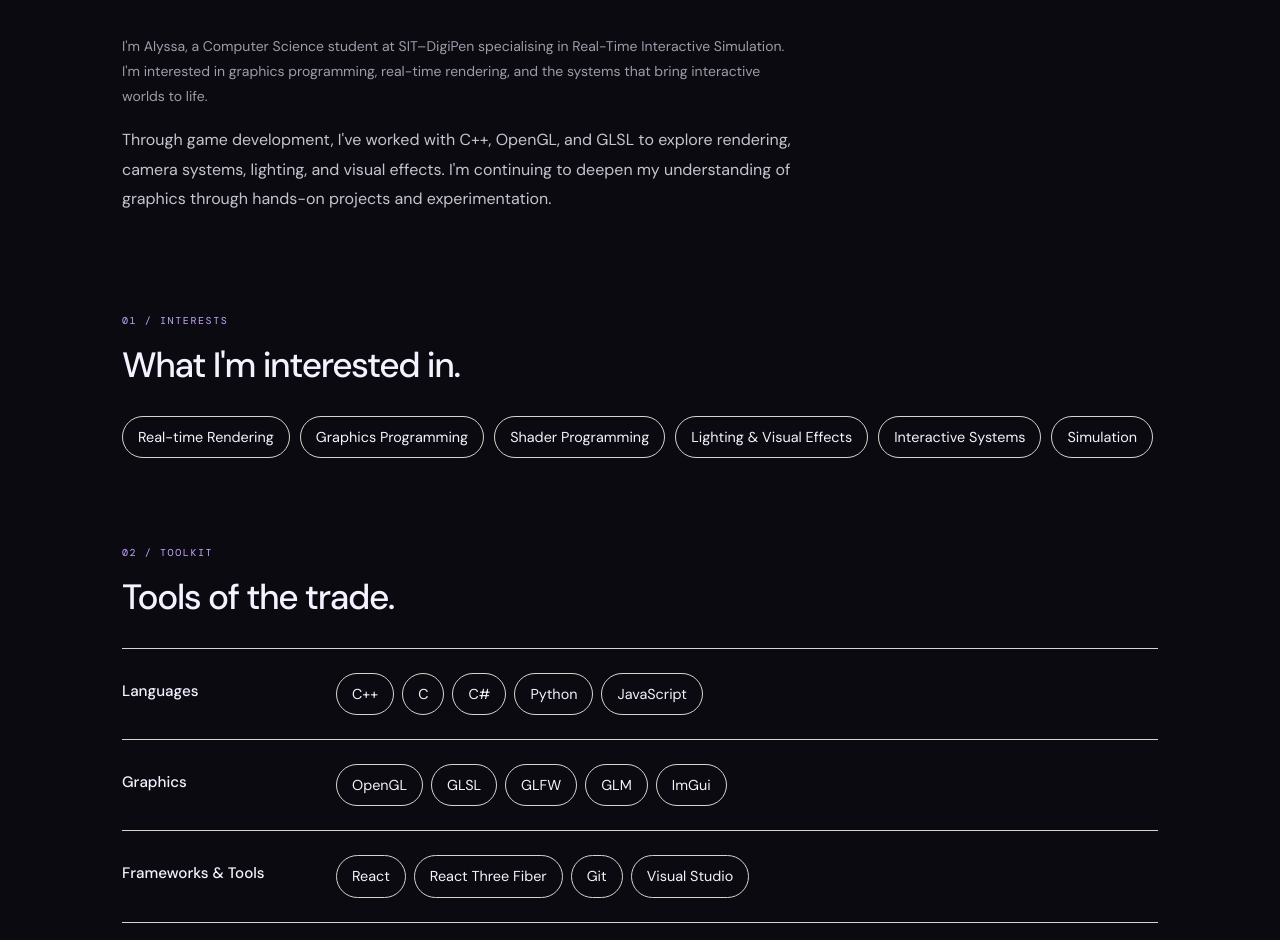
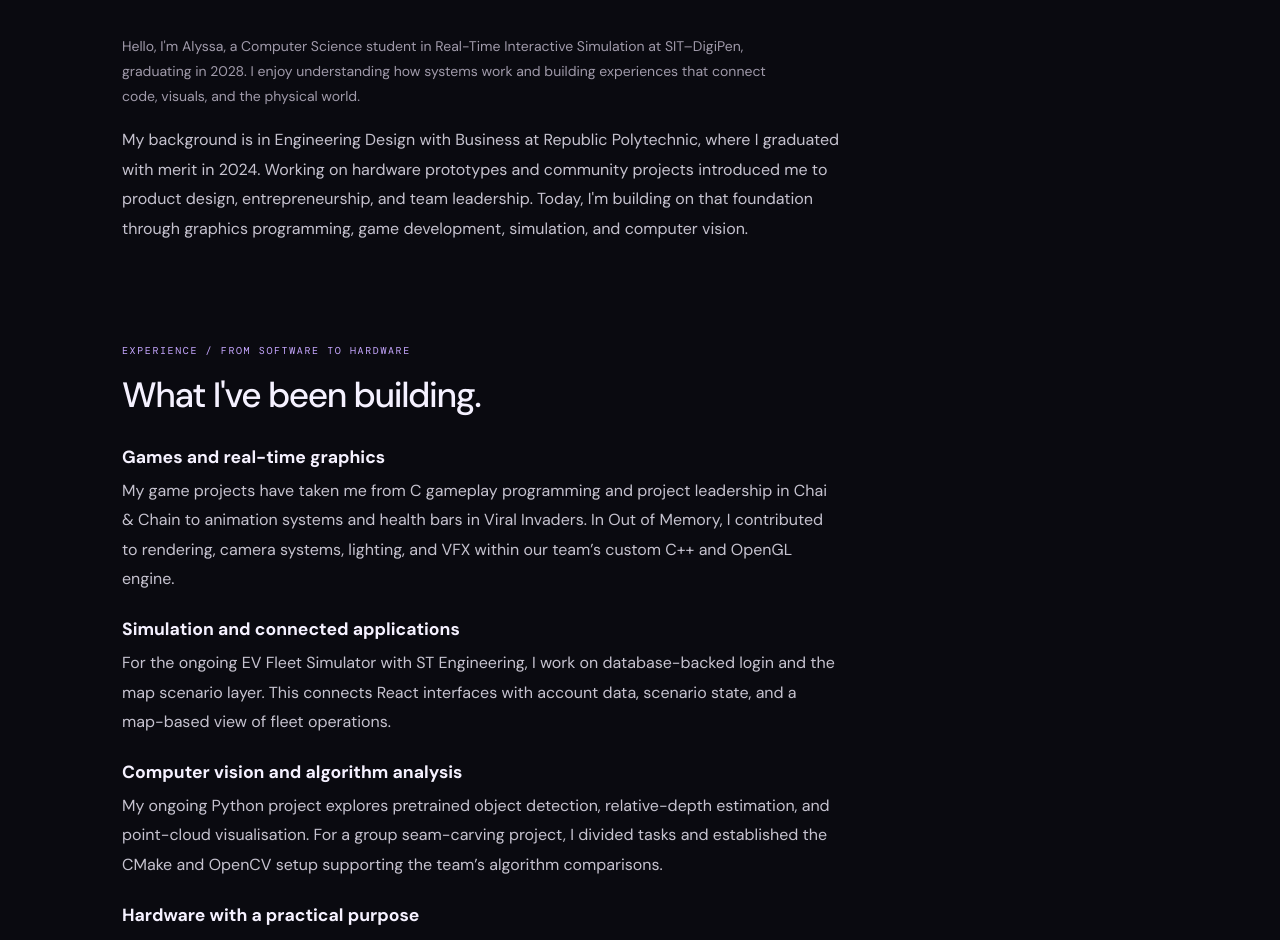
Before and after one commit to alyssa-alejandro/my-portfolio, a React (Vite) app: page /about in a window 1280 px wide. Shown: the part 340-1280 px from the top of the page. Built offline with nearby package versions, Linux system fonts and the light colour scheme.

Commit message:
updated about page

```diff
--- a/src/index.css
+++ b/src/index.css
@@ -2235,3 +2235,7 @@ button {
   .project-facts { grid-template-columns: 1fr; }
   .media-placeholder { padding: 20px; }
 }
+
+.about-experience-list { display: grid; gap: 24px; margin: 24px 0; }
+.about-experience-list h3 { margin: 0 0 8px; font-size: 1.1rem; }
+.about-experience-list .about-description { margin: 0; }
--- a/src/pages/About.tsx
+++ b/src/pages/About.tsx
@@ -1,35 +1,24 @@
+import { Link } from 'react-router-dom';
 
 const interests = [
-  "Real-time Rendering",
-  "Graphics Programming",
-  "Shader Programming",
-  "Lighting & Visual Effects",
-  "Interactive Systems",
-  "Simulation",
+  'Graphics & Real-Time Rendering', 'Game Development', 'Computer Vision',
+  'Simulation & Visualisation', 'Embedded Systems & IoT', 'Product Design',
 ];
 
 const toolkit = [
-  {
-    category: "Languages",
-    skills: ["C++", "C", "C#", "Python", "JavaScript"],
-  },
-  {
-    category: "Graphics",
-    skills: ["OpenGL", "GLSL", "GLFW", "GLM", "ImGui"],
-  },
-  {
-    category: "Frameworks & Tools",
-    skills: [
-      "React",
-      "React Three Fiber",
-      "Git",
-      "Visual Studio",
-    ],
-  },
-  {
-    category: "Design & Hardware",
-    skills: ["Fusion 360", "Arduino", "Raspberry Pi"],
-  },
+  { category: 'Languages', skills: ['C++', 'C', 'C#', 'Python', 'JavaScript'] },
+  { category: 'Graphics & Games', skills: ['OpenGL', 'GLSL', 'GLFW', 'GLM', 'ImGui', 'DigiPen Game Frameworks'] },
+  { category: 'Web & Data', skills: ['React', 'Leaflet', 'Node.js', 'PostgreSQL', 'Vite'] },
+  { category: 'Computer Vision', skills: ['OpenCV', 'YOLO', 'OpenVINO', 'Depth Anything V2', 'Open3D', 'NumPy'] },
+  { category: 'Build & Development', skills: ['CMake', 'vcpkg', 'Git', 'Visual Studio'] },
+  { category: 'Design & Hardware', skills: ['Fusion 360', 'Arduino UNO', 'Raspberry Pi', 'ThingSpeak'] },
+];
+
+const experience = [
+  { title: 'Games and real-time graphics', text: 'My game projects have taken me from C gameplay programming and project leadership in Chai & Chain to animation systems and health bars in Viral Invaders. In Out of Memory, I contributed to rendering, camera systems, lighting, and VFX within our team’s custom C++ and OpenGL engine.' },
+  { title: 'Simulation and connected applications', text: 'For the ongoing EV Fleet Simulator with ST Engineering, I work on database-backed login and the map scenario layer. This connects React interfaces with account data, scenario state, and a map-based view of fleet operations.' },
+  { title: 'Computer vision and algorithm analysis', text: 'My ongoing Python project explores pretrained object detection, relative-depth estimation, and point-cloud visualisation. For a group seam-carving project, I divided tasks and established the CMake and OpenCV setup supporting the team’s algorithm comparisons.' },
+  { title: 'Hardware with a practical purpose', text: 'During the Entrepreneurship Immersion Programme, I developed CPRex, a CPR monitoring and feedback practice prototype for a startup, using Arduino UNO, C, and Fusion 360. For my Smart Community Cabinet FYP, I led a five-member team and contributed to the database, hardware, and electronic lock for an IoT food-sharing prototype.' },
 ];
 
 const education = [
@@ -53,7 +42,7 @@ const awards = [
   {
     year: "4 SEMESTERS",
     title: "Director's Roll of Honour",
-    detail: "Recognised among the top 10% of the cohort.",
+    detail: "Awarded for four consecutive semesters at Republic Polytechnic.",
   },
   {
     year: "AY2022",
@@ -71,6 +60,8 @@ const awards = [
     year: "AY2023",
     title: "M.A.D. Service-Learning Leader Award",
   },
+  { year: 'RP', title: 'Engineering in Community Award' },
+  { year: 'TOP 10', title: 'iDare Competition Finalist', detail: 'Republic Polytechnic entrepreneurship competition.' },
 ];
 
 export default function About() {
@@ -85,23 +76,36 @@ export default function About() {
         </h1>
 
         <p className="page-intro">
-          I'm Alyssa, a Computer Science student at SIT–DigiPen
-          specialising in Real-Time Interactive Simulation.
-          I'm interested in graphics programming, real-time
-          rendering, and the systems that bring interactive
-          worlds to life.
+          Hello, I'm Alyssa, a Computer Science student in Real-Time
+          Interactive Simulation at SIT–DigiPen, graduating in 2028.
+          I enjoy understanding how systems work and building experiences
+          that connect code, visuals, and the physical world.
         </p>
-
         <p className="about-description">
-          Through game development, I've worked with C++,
-          OpenGL, and GLSL to explore rendering, camera
-          systems, lighting, and visual effects. I'm
-          continuing to deepen my understanding of graphics
-          through hands-on projects and experimentation.
+          My background is in Engineering Design with Business at Republic
+          Polytechnic, where I graduated with merit in 2024. Working on
+          hardware prototypes and community projects introduced me to
+          product design, entrepreneurship, and team leadership. Today,
+          I'm building on that foundation through graphics programming,
+          game development, simulation, and computer vision.
         </p>
       </header>
 
       <div className="about-content">
+        <article className="about-block">
+          <p className="eyebrow">EXPERIENCE / FROM SOFTWARE TO HARDWARE</p>
+          <h2>What I've been building.</h2>
+          <div className="about-experience-list">
+            {experience.map((item) => (
+              <div key={item.title}>
+                <h3>{item.title}</h3>
+                <p className="about-description">{item.text}</p>
+              </div>
+            ))}
+          </div>
+          <Link to="/work" className="text-link">Explore the projects ↗</Link>
+        </article>
+
         {/* Interests */}
         <article className="about-block">
           <p className="eyebrow">01 / INTERESTS</p>
@@ -216,6 +220,14 @@ export default function About() {
             experiences that bring people together.
           </p>
 
+          <p className="about-description">
+            I participated in the Entrepreneurship Immersion Programme and
+            Youth Corps Leaders Programme in 2024. I've also managed and
+            created social media content for IGNITE 2022, orientation
+            programmes, and student leadership camps. Leading project teams
+            and supporting these events has taught me to communicate ideas,
+            coordinate work, and keep the people using a product in mind.
+          </p>
           <div className="leadership-list">
             {/* Youth Corps Singapore */}
             <div className="leadership-card">
```
